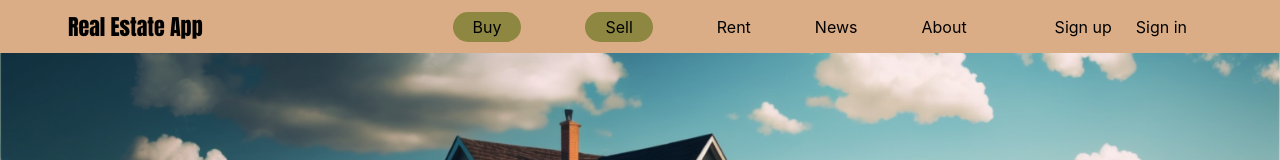
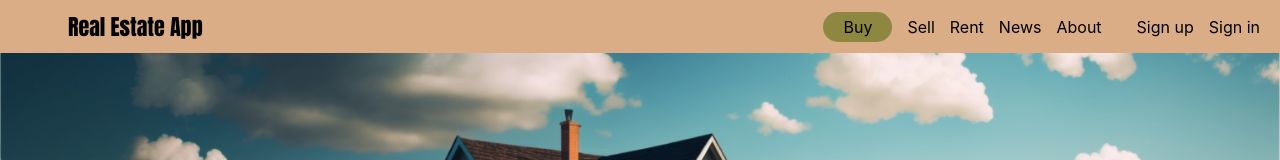
Before and after one commit to DamyanBG/real-estate-react-app, a React (Vite) app: page / in a window 1280 px wide. Shown: the top 160 px of the page. Built offline with nearby package versions, Linux system fonts and the light colour scheme; no server answers.

Commit message:
Clean header component and change toggle hamburger menu stilization

```diff
--- a/src/components/Header/Header.jsx
+++ b/src/components/Header/Header.jsx
@@ -1,36 +1,23 @@
 import './Header.scss';
 import { Link } from 'react-router-dom';
 import { useContext, useState } from 'react';
-import { hostUrl } from '../../utils/urls';
 import { UserContext } from '../../context/UserContext';
 import { BiMessageDetail } from 'react-icons/bi';
 import { MdMeetingRoom } from 'react-icons/md';
-import { toast } from 'react-toastify';
+import { hostUrl } from '../../utils/urls';
 
 export default function Header() {
-    const [click, setClick] = useState(false);
-    const [sellClick, setSellClick] = useState(false);
     const { user, setUser } = useContext(UserContext);
+    const [isActive, setIsActive] = useState(false);
 
-    // For mobile menu
-    const [isToggled, setIsToggled] = useState(false);
+    const navBarClassName = isActive ? 'nav-bar active' : 'nav-bar';
 
-    // Function to toggle the state
-    const toggle = () => setIsToggled(!isToggled);
+    const handleHamburgerClick = () => {
+        setIsActive(!isActive);
+    };
 
-    const SellHandler = () => {
-        if (!user.id) {
-            toast.error('You have to be signed in as a seller!', {
-                autoClose: 3000,
-                pauseOnHover: false,
-            });
-        } else if (user.role !== 'seller') {
-            toast.error('upgrade to a seller role to sell!', {
-                autoClose: 3000,
-                pauseOnHover: false,
-            });
-        }
-        setClick(false);
+    const handleLinkClick = () => {
+        setIsActive(false);
     };
 
     const onLogOutHandler = () => {
@@ -48,129 +35,50 @@ export default function Header() {
     };
 
     return (
-        <header>
+        <header className="nav-bar">
             <section className="header-section">
                 <Link className="logo-desktop" style={{ textDecoration: 'none' }} to="/">
                     <p className="app-name">Real Estate App</p>
                 </Link>
-                <input className="checkbox" type="checkbox" name="" id="" />
-                <div className="hamburger-lines">
+
+                <div
+                    className={`hamburger-lines ${navBarClassName}`}
+                    onClick={handleHamburgerClick}
+                >
                     <span className="line line1"></span>
                     <span className="line line2"></span>
                     <span className="line line3"></span>
                 </div>
-
-                <ul className="header-ul-el menu-items">
-                    <li
-                        className="buy-list dropdown"
-                        onMouseEnter={() => {
-                            setClick(true);
-                        }}
-                        onMouseLeave={() => {
-                            setClick(false);
-                        }}
-                        data-testid="buy-li"
-                    >
-                        {click && (
-                            <>
-                                <div className="buy-element">
-                                    <div className="buy-element-arrow"></div>
-                                    <div
-                                        className="buy-element-cont"
-                                        onMouseLeave={() => {
-                                            setClick(false);
-                                        }}
-                                    >
+                <ul className={`header-ul-el menu-items ${navBarClassName}`}>
+                    <li className="buy-list dropdown">
+                        <Link data-testid="buy-home-link" onClick={handleLinkClick} to="/all-homes">
+                            Buy
+                        </Link>
+                    </li>
+                    <li className="buy-list dropdown" data-testid="sell-li">
                         <Link
-                                            data-testid="buy-home-link"
-                                            className="buy-patch"
-                                            to="/all-homes"
-                                            onClick={() => setClick(false)}
-                                        >
-                                            Homes for sale
-                                        </Link>
-                                        <Link
-                                            className="buy-patch"
-                                            to="/all-lands"
-                                            onClick={() => setClick(false)}
-                                        >
-                                            Land for sale
-                                        </Link>
-                                    </div>
-                                </div>
-                            </>
-                        )}
-                        Buy
-                    </li>
-                    <li
-                        className="buy-list dropdown"
-                        onMouseEnter={() => {
-                            setSellClick(true);
-                        }}
-                        onMouseLeave={() => {
-                            setSellClick(false);
-                        }}
-                        data-testid="sell-li"
-                    >
-                        {sellClick && (
-                            <>
-                                <div className="buy-element">
-                                    <div className="buy-element-arrow"></div>
-                                    <div className="buy-element-cont">
-                                        <Link
-                                            className="buy-patch"
-                                            to={
-                                                user.id && user.role == 'seller'
-                                                    ? '/create-home'
-                                                    : '/'
-                                            }
-                                            onClick={() => {
-                                                setSellClick(false);
-                                                SellHandler();
-                                            }}
+                            onClick={handleLinkClick}
+                            to={user.id && user.role == 'seller' ? '/create-home' : '/'}
                             data-testid="sell-home-link"
                         >
-                                            Sell Home
+                            Sell
                         </Link>
-                                        <Link
-                                            className="buy-patch"
-                                            to={
-                                                user.id && user.role == 'seller'
-                                                    ? '/create-land'
-                                                    : '/'
-                                            }
-                                            onClick={() => {
-                                                setSellClick(false);
-                                                SellHandler();
-                                            }}
-                                        >
-                                            Sell Land
-                                        </Link>
-                                    </div>
-                                </div>
-                            </>
-                        )}
-                        Sell
                     </li>
                     <li>
-                        <Link className="rent-span" style={{ textDecoration: 'none' }} to="/rent">
+                        <Link className="rent-span" to="/rent">
                             Rent
                         </Link>
                     </li>
                     <li>
-                        <Link className="news-span" style={{ textDecoration: 'none' }} to="/news">
+                        <Link className="news-span" to="/news">
                             News
                         </Link>
                     </li>
                     <li>
-                        <Link className="about-span" style={{ textDecoration: 'none' }} to="/about">
+                        <Link className="about-span" to="/about">
                             About
                         </Link>
                     </li>
-                </ul>
-            </section>
-
-            <section className="auth">
                     {user.role === 'admin' ? (
                         <p>
                             <Link style={{ textDecoration: 'none' }} to={'/admin/users'}>
@@ -180,14 +88,21 @@ export default function Header() {
                     ) : (
                         ''
                     )}
-                <p>
-                    <Link style={{ textDecoration: 'none' }} to={user.id ? '/profile' : '/signup'}>
+                    <p className="sign-up">
+                        <Link
+                            style={{ textDecoration: 'none' }}
+                            to={user.id ? '/profile' : '/signup'}
+                        >
                             {user.id ? 'Profile' : 'Sign up'}
                         </Link>
                     </p>
                     <p>
                         {user.id ? (
-                        <Link onClick={onLogOutHandler} style={{ textDecoration: 'none' }} to="/">
+                            <Link
+                                onClick={onLogOutHandler}
+                                style={{ textDecoration: 'none' }}
+                                to="/"
+                            >
                                 Sign out
                             </Link>
                         ) : (
@@ -210,6 +125,7 @@ export default function Header() {
                             </Link>
                         </p>
                     )}
+                </ul>
             </section>
         </header>
     );
--- a/src/components/Header/Header.scss
+++ b/src/components/Header/Header.scss
@@ -38,6 +38,10 @@ nav {
     list-style: none;
     display: flex;
     align-items: center;
+    gap: 15px;
+}
+.sign-up {
+    margin-left: 20px;
 }
 
 li {
@@ -65,7 +69,7 @@ header .auth {
 // .dropdown{
 // height: 10vh;
 // }
-header .buy-list {
+header .buy-list:nth-child(1) {
     background: #8d8741;
     padding: 5px 20px;
     border-radius: 20px;
@@ -144,6 +148,12 @@ header .auth a:hover {
     text-decoration: none;
     display: flex;
     flex-grow: 20;
+}
+.header-ul-el li {
+    margin: 0;
+}
+.header-ul-el li a {
+    text-decoration: none;
 }
 
 @keyframes top-to-bottom {
@@ -231,7 +241,7 @@ header .auth a:hover {
     .header-section .hamburger-lines {
         display: block;
         height: 25px;
-        width: 25px;
+        width: 31px;
         position: absolute;
         top: 0;
         left: 0;
@@ -277,7 +287,8 @@ header .auth a:hover {
         top: 47px;
     }
 
-    .menu-items li {
+    .menu-items li,
+    .menu-items p {
         margin-bottom: 1.2rem;
         font-size: 1.5rem;
         font-weight: 500;
@@ -287,25 +298,27 @@ header .auth a:hover {
         padding: 8px 15px;
     }
 
-    .header-section input[type='checkbox']:checked ~ .menu-items {
+    .menu-items p {
+        margin: 0;
+    }
+
+    .header-section .active ~ .menu-items {
         transform: translateX(0);
         z-index: 99;
     }
 
-    .header-section input[type='checkbox']:checked ~ .hamburger-lines .line1 {
+    .header-section .active .line1 {
         transform: rotate(45deg);
     }
 
-    .header-section input[type='checkbox']:checked ~ .hamburger-lines .line2 {
+    .header-section .active .line2 {
         transform: scaleY(0);
     }
 
-    .header-section input[type='checkbox']:checked ~ .hamburger-lines .line3 {
+    .header-section .active .line3 {
         transform: rotate(-45deg);
     }
-    .header-section .checkbox {
-        display: block;
-    }
+
     .logo-desktop {
         margin-left: 40px;
     }
@@ -318,13 +331,26 @@ header .auth a:hover {
         padding: 0;
         font-size: 1.5rem;
     }
-    .menu-items li:hover {
+    .menu-items li:hover,
+    .menu-items p:hover {
         background: #a09b6b;
+    }
+    .buy-element {
+        display: none;
+    }
 }
 @media only screen and (max-width: 480px) {
     .menu-items {
         margin: 0;
         max-width: 300px;
+    }
+}
+@media only screen and (max-width: 425px) {
+    .landing-page-image-container article:nth-child(2) {
+        left: 0 !important;
+    }
+    .landing-page-image-container article:nth-child(1) {
+        left: 0;
     }
 }
 
@@ -347,4 +373,3 @@ header .auth a:hover {
         max-width: 240px;
     }
 }
-}
--- a/src/context/UserContext.jsx
+++ b/src/context/UserContext.jsx
@@ -1,10 +1,12 @@
 import { createContext, useEffect, useState } from 'react';
 import PropTypes from 'prop-types';
+
 
 export const UserContext = createContext();
 
 export const UserProvider = ({ children }) => {
     const [user, setUser] = useState({});
+
 
     useEffect(() => {
         const localStorageUser = JSON.parse(localStorage.getItem('user'));
@@ -13,6 +15,8 @@ export const UserProvider = ({ children }) => {
             setUser(localStorageUser);
         }
     }, []);
+
+
 
     return (
         <UserContext.Provider
```
Lines whose indentation alone changed are shown as unchanged.
